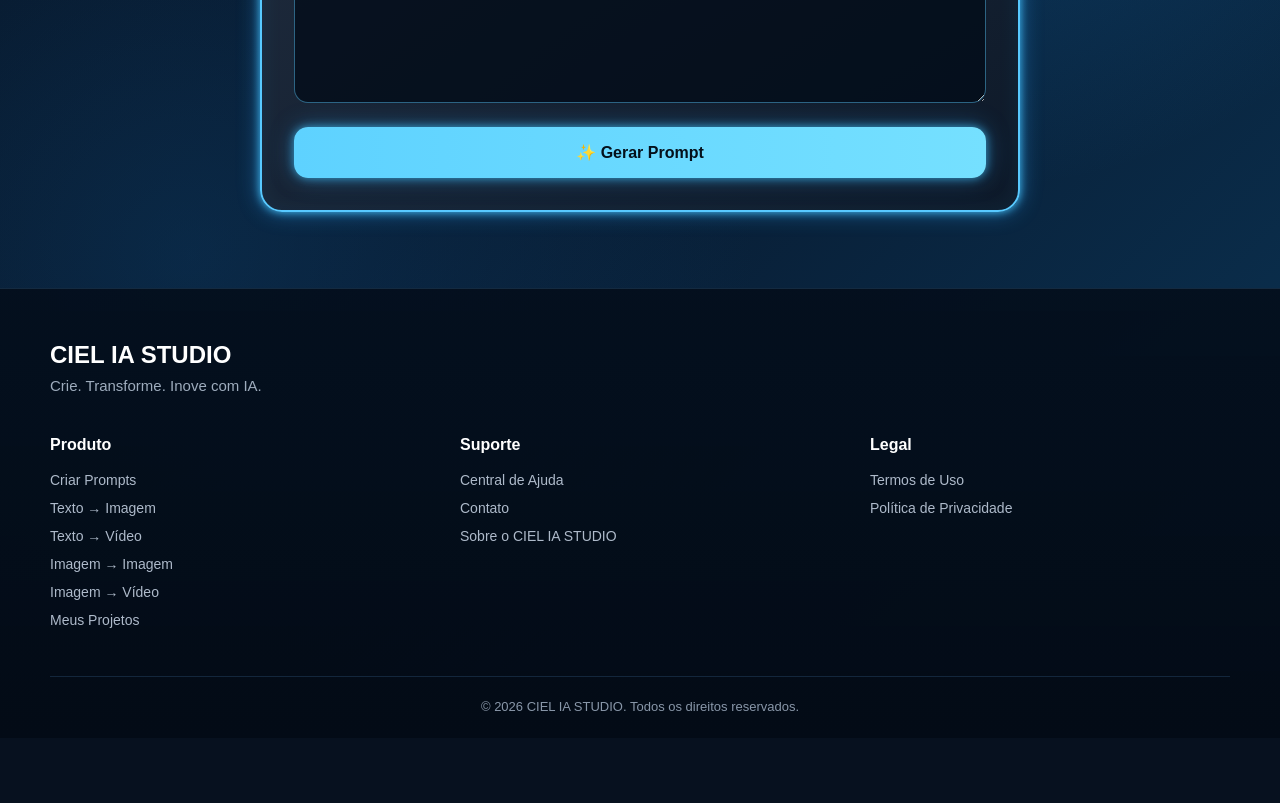
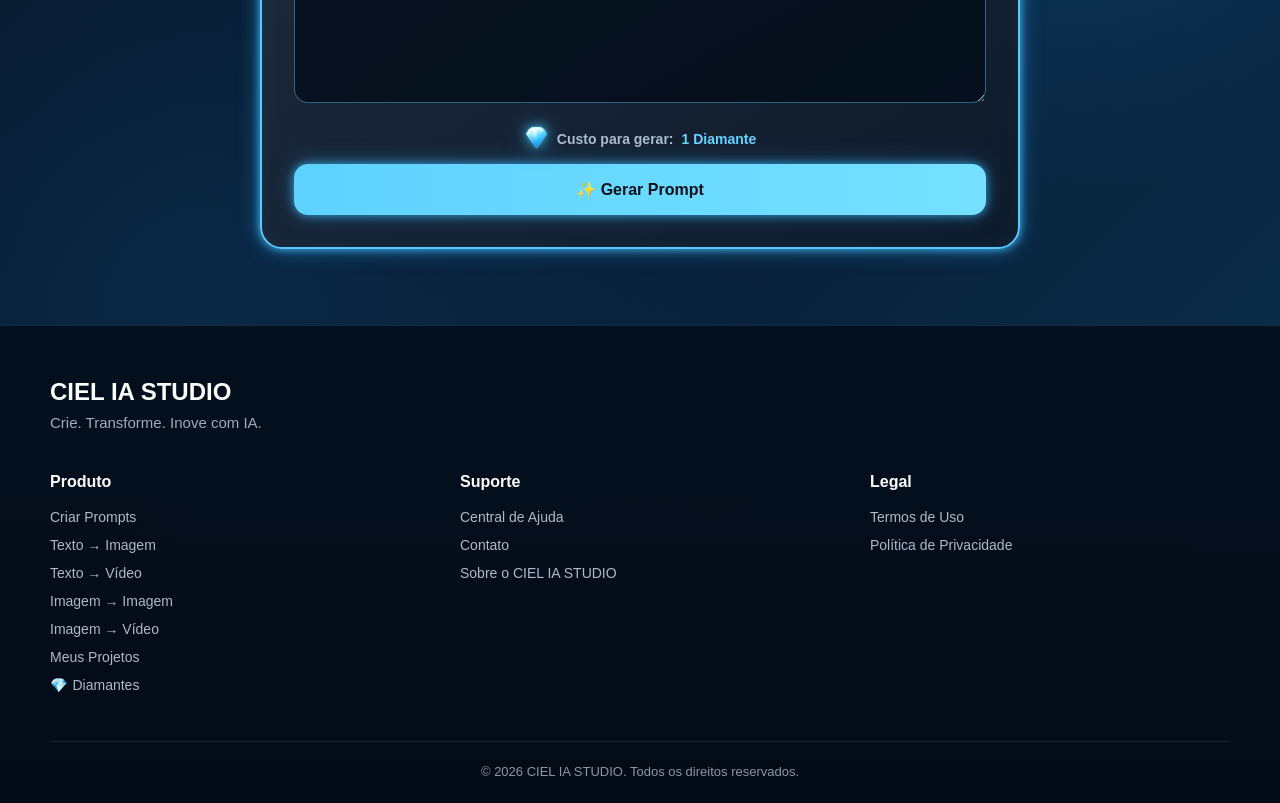
Before and after one commit to Ciel-dias/ciel-ia-studio, a Next.js app: page /criar-prompts in a window 1280 px wide. Shown: the part 640-1443 px from the top of the page. Before the commit the page ends 1378 px from the top, so only its background shows below. Built offline with nearby package versions, Linux system fonts and the light colour scheme.

Commit message:
Update page.tsx

```diff
--- a/src/app/criar-prompts/page.tsx
+++ b/src/app/criar-prompts/page.tsx
@@ -2,6 +2,8 @@
 
 import Link from "next/link";
 import { useState } from "react";
+
+import Diamond from "@/components/Diamond";
 
 export default function CriarPrompts() {
   const [ideia, setIdeia] = useState("");
@@ -418,13 +420,61 @@ Não explique o que você fez. Entregue somente o prompt final.`,
         }
 
         /* =========================
+           CUSTO
+        ========================= */
+
+        .cost {
+          display: flex;
+
+          align-items: center;
+
+          justify-content: center;
+
+          gap: 8px;
+
+          margin-top: 20px;
+
+          color: #aebdcc;
+
+          font-size: 14px;
+
+          font-weight: 700;
+        }
+
+        .cost-diamond {
+          width: 25px;
+          height: 25px;
+
+          display: flex;
+
+          align-items: center;
+          justify-content: center;
+
+          filter:
+            drop-shadow(
+              0 0 6px
+              rgba(75, 210, 255, 0.8)
+            )
+            drop-shadow(
+              0 0 12px
+              rgba(45, 180, 255, 0.35)
+            );
+        }
+
+        .cost-number {
+          color: #66d5ff;
+
+          font-weight: 900;
+        }
+
+        /* =========================
            BOTÃO
         ========================= */
 
         .generate {
           width: 100%;
 
-          margin-top: 20px;
+          margin-top: 12px;
 
           padding: 16px;
 
@@ -675,6 +725,14 @@ Não explique o que você fez. Entregue somente o prompt final.`,
           color: #68d2ff;
         }
 
+        .footer-diamond-link {
+          display: flex !important;
+
+          align-items: center;
+
+          gap: 5px;
+        }
+
         .footer-bottom {
           margin-top: 36px;
 
@@ -851,7 +909,6 @@ Não explique o que você fez. Entregue somente o prompt final.`,
 
         </header>
 
-
         {/* =========================
             CONTEÚDO
         ========================= */}
@@ -870,7 +927,6 @@ Não explique o que você fez. Entregue somente o prompt final.`,
             </p>
 
           </div>
-
 
           <div className="workspace">
 
@@ -894,7 +950,6 @@ Não explique o que você fez. Entregue somente o prompt final.`,
 
               </div>
 
-
               <label className="label">
                 Descreva sua ideia
               </label>
@@ -908,6 +963,23 @@ Não explique o que você fez. Entregue somente o prompt final.`,
                 placeholder="Exemplo: Uma mulher caminhando em uma cidade futurista ao pôr do sol, com aparência cinematográfica..."
               />
 
+              {/* CUSTO DA GERAÇÃO */}
+
+              <div className="cost">
+
+                <span className="cost-diamond">
+                  <Diamond size={25} />
+                </span>
+
+                <span>
+                  Custo para gerar:
+                </span>
+
+                <span className="cost-number">
+                  1 Diamante
+                </span>
+
+              </div>
 
               <button
                 className="generate"
@@ -919,13 +991,11 @@ Não explique o que você fez. Entregue somente o prompt final.`,
                   : "✨ Gerar Prompt"}
               </button>
 
-
               {error && (
                 <div className="error-box">
                   ⚠️ {error}
                 </div>
               )}
-
 
               {prompt && (
 
@@ -943,11 +1013,9 @@ Não explique o que você fez. Entregue somente o prompt final.`,
 
                   </div>
 
-
                   <div className="result-text">
                     {prompt}
                   </div>
-
 
                   <button
                     className="copy"
@@ -965,7 +1033,6 @@ Não explique o que você fez. Entregue somente o prompt final.`,
           </div>
 
         </section>
-
 
         {/* =========================
             RODAPÉ
@@ -986,7 +1053,6 @@ Não explique o que você fez. Entregue somente o prompt final.`,
               </p>
 
             </div>
-
 
             <div className="footer-columns">
 
@@ -1020,8 +1086,15 @@ Não explique o que você fez. Entregue somente o prompt final.`,
                   Meus Projetos
                 </Link>
 
+                <Link
+                  href="/creditos"
+                  className="footer-diamond-link"
+                >
+                  <span>💎</span>
+                  <span>Diamantes</span>
+                </Link>
+
               </div>
-
 
               <div className="footer-column">
 
@@ -1043,7 +1116,6 @@ Não explique o que você fez. Entregue somente o prompt final.`,
 
               </div>
 
-
               <div className="footer-column">
 
                 <h3>
@@ -1062,7 +1134,6 @@ Não explique o que você fez. Entregue somente o prompt final.`,
 
             </div>
 
-
             <div className="footer-bottom">
               © 2026 CIEL IA STUDIO. Todos os direitos reservados.
             </div>
```
